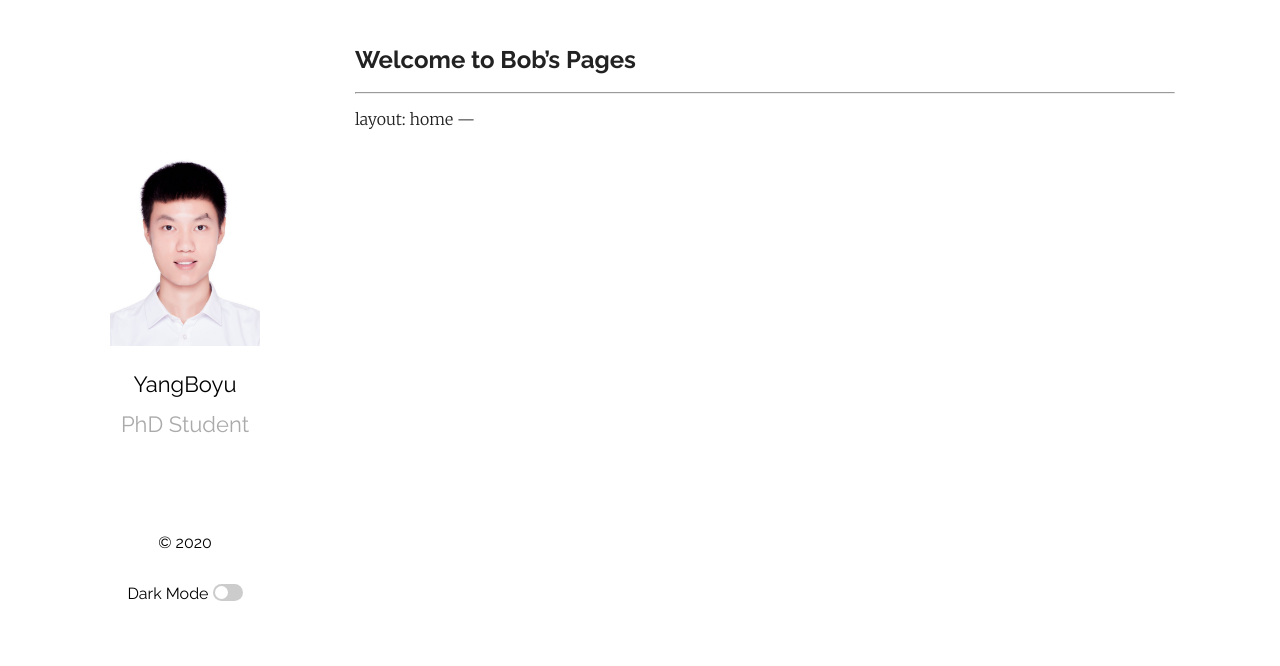
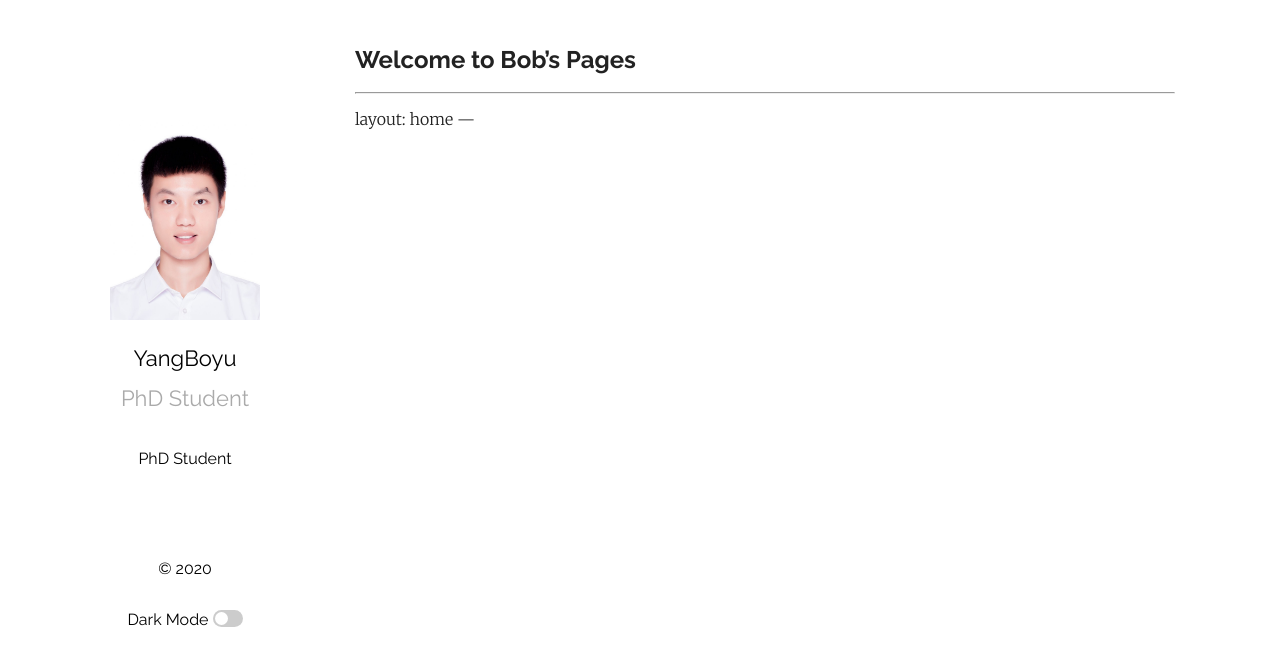
Before and after one commit to Yang-Bob/Yang-Bob.github.io, a Jekyll site: the page built from index.md, in a window 1280 px wide. Shown: the top 666 px of the page. Built offline with Jekyll 4.4.1, drawn with Linux system fonts in a browser that asks for light colours; some web fonts are replaced; our own code applies the rules of GitHub Pages for plain Markdown files; a script that is not in the unit is left out; comment, search, counter and statistics services are not loaded.

Commit message:
Update default.html

```diff
--- a/_layouts/default.html
+++ b/_layouts/default.html
@@ -13,6 +13,7 @@
         <a href="/">{{ site.plainwhite.name }}</a>
       </h2>
       <p class="tagline">{{ site.plainwhite.tagline }}</p>
+      <p class="school">{{ site.plainwhite.tagline }}</p>
       <ul class="social">
         {%- if site.plainwhite.social_links.github -%}
         <a href="https://github.com/{{ site.plainwhite.social_links.github }}" target="_blank">
```
